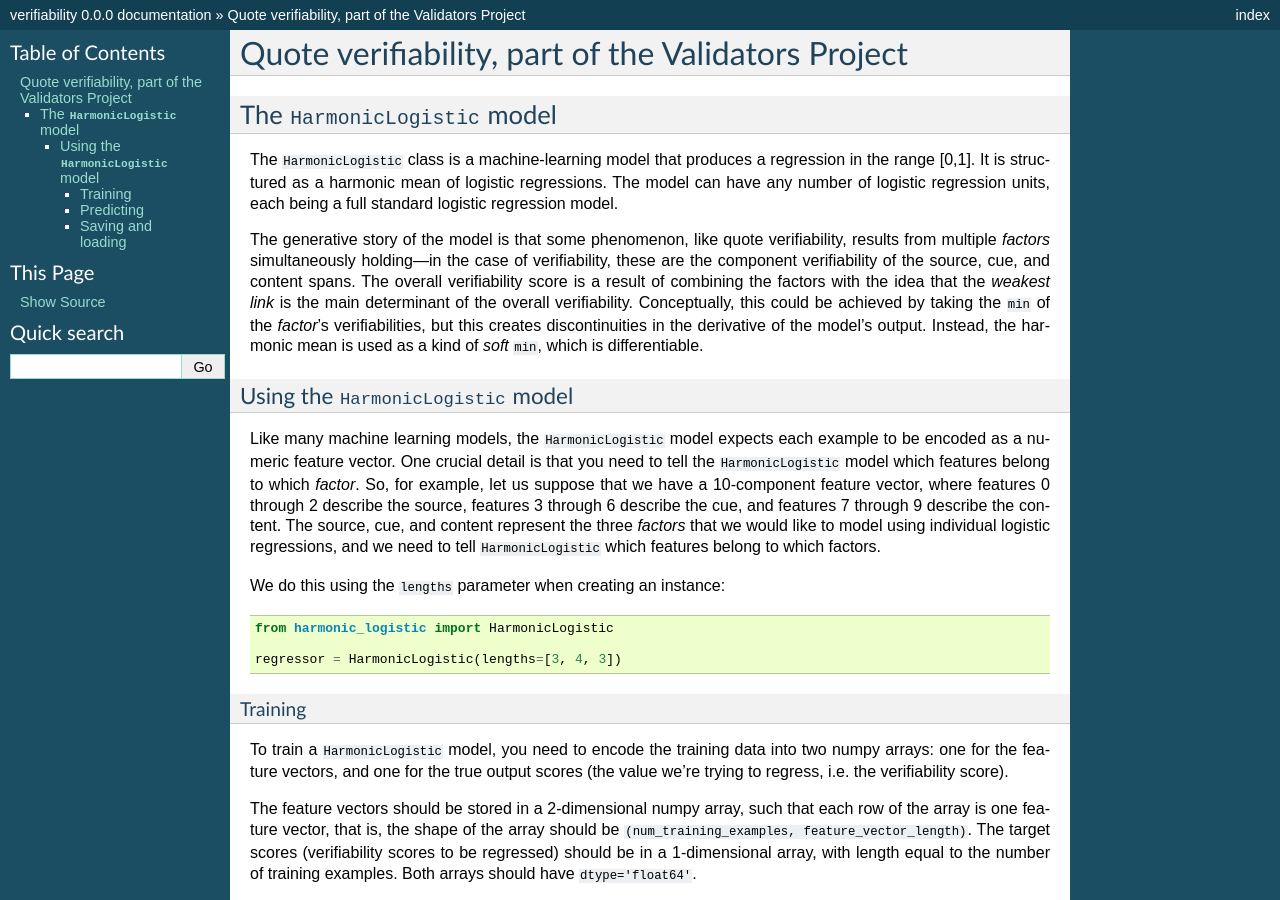
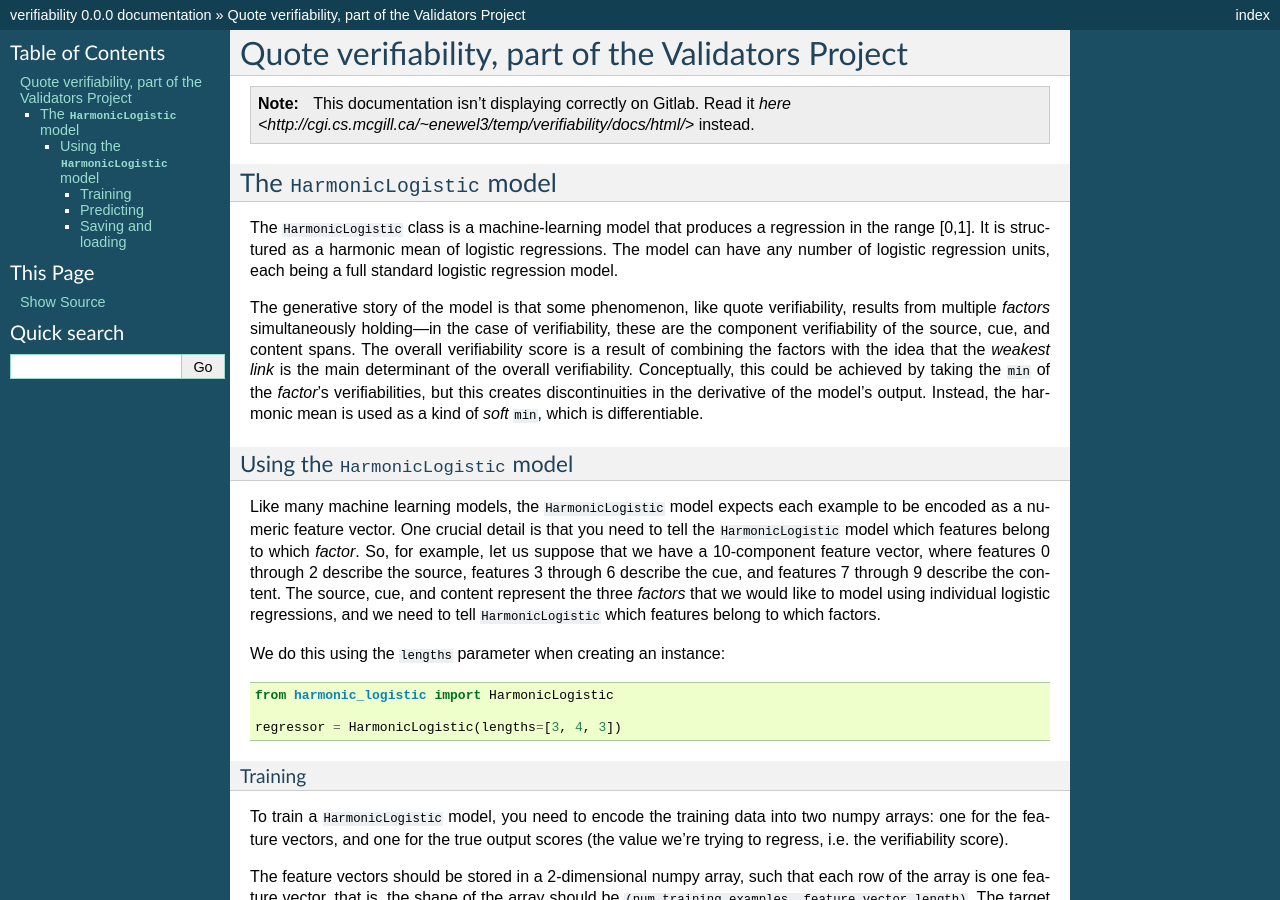
Before and after one commit to enewe101/verifiability, a Sphinx documentation site: the page built from docs/source/index.rst, in a window 1280 px wide and 900 px high. Built offline with Sphinx 7.4.7, drawn with Linux system fonts in a browser that asks for light colours.

Commit message:
update docs

```diff
--- a/docs/source/index.rst
+++ b/docs/source/index.rst
@@ -5,6 +5,12 @@
 
 Quote verifiability, part of the Validators Project
 ===================================================
+
+.. NOTE::
+
+    This documentation isn't displaying correctly on Gitlab.  Read it
+    `here <http://cgi.cs.mcgill.ca/~enewel3/temp/verifiability/docs/html/>`
+    instead.
 
 The ``HarmonicLogistic`` model
 ------------------------------
```
